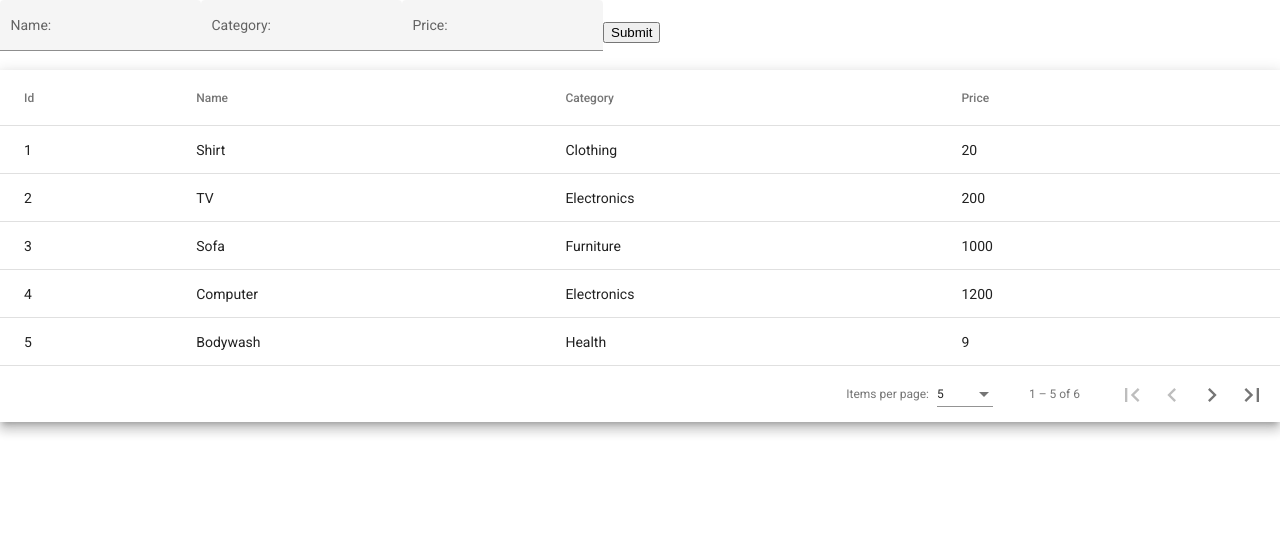
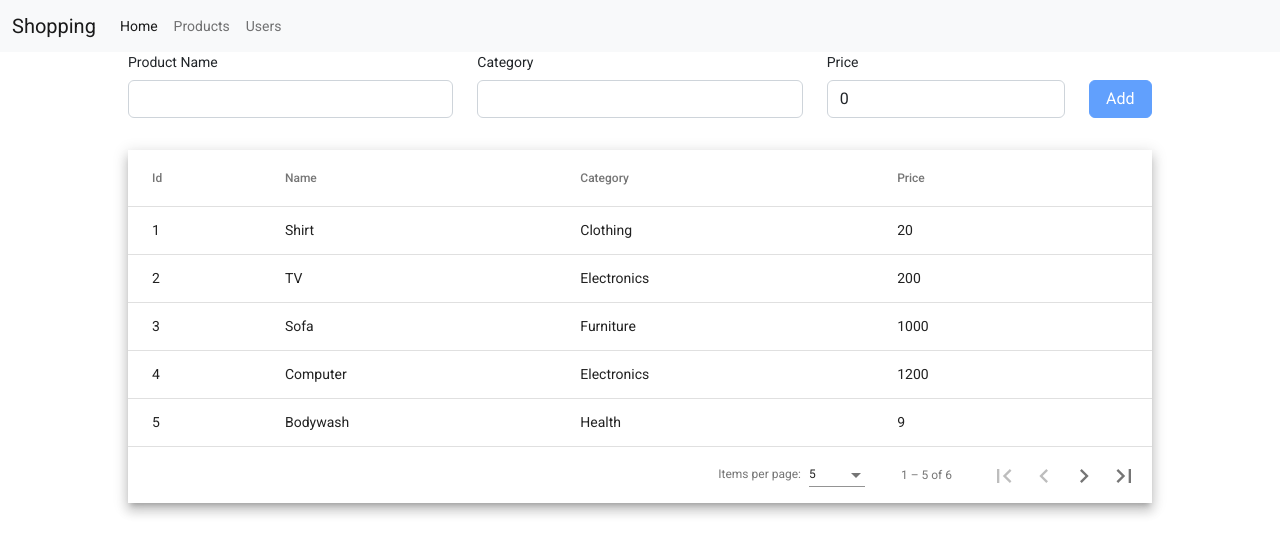
Before and after one commit to uarman29/COMS6156_UI, an Angular app: page /products in a window 1280 px wide. Before the commit this address led to /. Shown: the top 554 px of the page. Built offline with nearby package versions, Linux system fonts and the light colour scheme.

Commit message:
Added navbar and finished products view

```diff
--- a/src/app/app-routing.module.ts
+++ b/src/app/app-routing.module.ts
@@ -1,7 +1,10 @@
 import { NgModule } from '@angular/core';
 import { RouterModule, Routes } from '@angular/router';
+import { ProductsViewComponent } from './components/products-view/products-view.component';
 
-const routes: Routes = [];
+const routes: Routes = [
+  { path: 'products', component: ProductsViewComponent }
+];
 
 @NgModule({
   imports: [RouterModule.forRoot(routes)],
--- a/src/app/app.component.css
+++ b/src/app/app.component.css
@@ -0,0 +1,4 @@
+#content-container {
+    padding-left: 10%;
+    padding-right: 10%;
+}
--- a/src/app/app.component.html
+++ b/src/app/app.component.html
@@ -1 +1,4 @@
-<app-products-view></app-products-view>
+<app-navbar></app-navbar>
+<div id="content-container">
+    <router-outlet></router-outlet>
+</div>
--- /dev/null
+++ b/src/app/components/navbar/navbar.component.html
@@ -0,0 +1,15 @@
+<nav class="navbar navbar-expand-lg bg-light">
+    <div class="container-fluid">
+        <a class="navbar-brand" href="#">Shopping</a>
+        <button class="navbar-toggler" type="button" data-bs-toggle="collapse" data-bs-target="#navbarNavAltMarkup" aria-controls="navbarNavAltMarkup" aria-expanded="false" aria-label="Toggle navigation">
+        <span class="navbar-toggler-icon"></span>
+        </button>
+        <div class="collapse navbar-collapse" id="navbarNavAltMarkup">
+        <div class="navbar-nav">
+            <a class="nav-link active" aria-current="page" routerLink="">Home</a>
+            <a class="nav-link" routerLink="/products">Products</a>
+            <a class="nav-link" routerLink="/users">Users</a>
+        </div>
+        </div>
+    </div>
+</nav>
--- /dev/null
+++ b/src/app/components/navbar/navbar.component.ts
@@ -0,0 +1,15 @@
+import { Component, OnInit } from '@angular/core';
+
+@Component({
+  selector: 'app-navbar',
+  templateUrl: './navbar.component.html',
+  styleUrls: ['./navbar.component.css']
+})
+export class NavbarComponent implements OnInit {
+
+  constructor() { }
+
+  ngOnInit(): void {
+  }
+
+}
--- a/src/app/components/products-view/products-view.component.css
+++ b/src/app/components/products-view/products-view.component.css
@@ -1,3 +1,10 @@
 table {
     width: 100%;
   }
+
+.product-form-control {
+  display: flex;
+  flex-direction: column;
+  justify-content: flex-end;
+  margin-bottom: 1rem;
+}
--- a/src/app/components/products-view/products-view.component.html
+++ b/src/app/components/products-view/products-view.component.html
@@ -1,19 +1,23 @@
 <form [formGroup] = "productForm" (ngSubmit)="onSubmit()">
-    <mat-form-field appearance="fill">
-        <mat-label>Name: </mat-label>
-        <input matInput formControlName="name">
-    </mat-form-field>
+    <div class="row product-form-group mb-3">
+        <div class="col-md-4 product-form-control">
+            <label for="name" class="form-label">Product Name</label>
+            <input type="text" class="form-control" formControlName = "name" required>
+        </div>
 
-    <mat-form-field appearance="fill">
-        <mat-label>Category: </mat-label>
-        <input matInput formControlName="category">
-    </mat-form-field>
+        <div class="col-md-4 product-form-control">
+            <label for="category" class="form-label">Category</label>
+            <input type="text" class="form-control" formControlName = "category" required>
+        </div>
 
-    <mat-form-field appearance="fill">
-        <mat-label>Price: </mat-label>
-        <input matInput formControlName="price">
-    </mat-form-field>
-    <button type="submit" [disabled]="!productForm.valid">Submit</button>
+        <div class="col-md-3 product-form-control">
+            <label for="price" class="form-label">Price</label>
+            <input type="number" class="form-control" formControlName = "price" required>
+        </div>
+        <div class="col-md-1 product-form-control">
+            <button type="submit" class="btn btn-primary" [disabled]="!productForm.valid">Add</button>
+        </div>
+    </div>
 </form>
 <div class="mat-elevation-z8" *ngIf = "products.length > 0">
     <table mat-table [dataSource]="dataSource">
--- a/src/app/components/products-view/products-view.component.ts
+++ b/src/app/components/products-view/products-view.component.ts
@@ -2,7 +2,7 @@ import { Component, OnInit, ViewChild, AfterViewInit } from '@angular/core';
 import { BackendServiceService, Product } from 'src/app/services/backend-service.service';
 import { MatTableDataSource } from '@angular/material/table';
 import { MatPaginator } from '@angular/material/paginator';
-import { FormBuilder } from '@angular/forms';
+import { FormBuilder, FormControl } from '@angular/forms';
 
 @Component({
   selector: 'app-products-view',
@@ -18,7 +18,7 @@ export class ProductsViewComponent implements OnInit, AfterViewInit {
   productForm = this.fb.group({
     name: [''],
     category: [''],
-    price: ['']
+    price: [0]
   });
 
   constructor(private backendService:BackendServiceService, private fb:FormBuilder) {
@@ -35,8 +35,24 @@ export class ProductsViewComponent implements OnInit, AfterViewInit {
     this.dataSource.paginator = this.paginator;
   }
 
+  get name() {
+    return this.productForm.get('name') as FormControl;
+  }
+
+  get category() {
+    return this.productForm.get('category') as FormControl;
+  }
+
+  get price() {
+    return this.productForm.get('price') as FormControl;
+  }
+
   onSubmit() {
-
+    if(!this.productForm.valid){
+      return;
+    }
+    let p:Product = {product_id: Math.max(...this.products.map(product => product.product_id), 0) + 1, name: this.name.value, category: this.category.value, price: this.price.value}
+    this.backendService.addProduct(p);
   }
 
 }
--- a/src/index.html
+++ b/src/index.html
@@ -9,6 +9,7 @@
   <link rel="preconnect" href="https://fonts.gstatic.com">
   <link href="https://fonts.googleapis.com/css2?family=Roboto:wght@300;400;500&display=swap" rel="stylesheet">
   <link href="https://fonts.googleapis.com/icon?family=Material+Icons" rel="stylesheet">
+  <link href="https://cdn.jsdelivr.net/npm/bootstrap@5.2.2/dist/css/bootstrap.min.css" rel="stylesheet">
 </head>
 <body class="mat-typography">
   <app-root></app-root>
```
Also changed, not shown: src/app/app.module.ts (+4 -6 lines), src/app/components/navbar/navbar.component.css (added), 1 other file (tests, documents, lock files or other folders).
